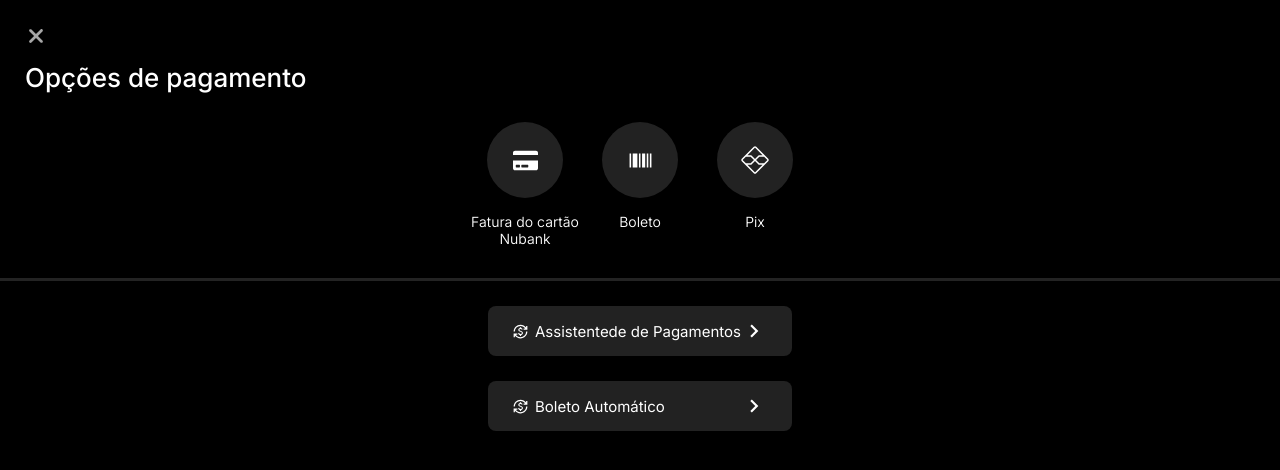
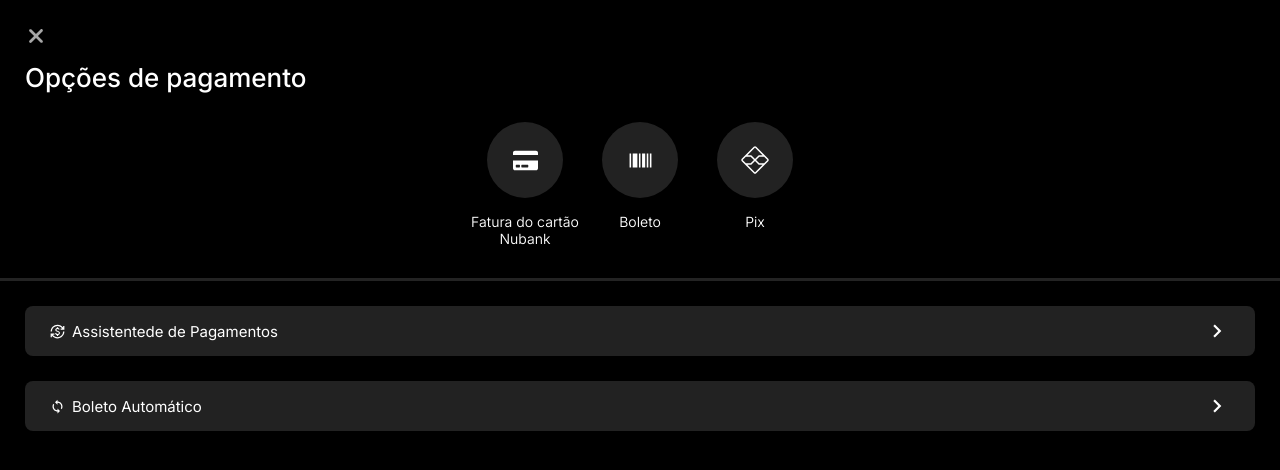
Before and after one commit to gilbertopetrini/nuandroidsn, a React (Vite) app: page /pagar in a window 1280 px wide. Shown: the top 470 px of the page. Built offline with nearby package versions, Linux system fonts and the light colour scheme; no server answers; sample sign-in values are in the browser's storage.

Commit message:
coisaboa101

```diff
--- a/src/pagar.css
+++ b/src/pagar.css
@@ -5,6 +5,17 @@
     justify-content: center;
     align-items: center;
     background-color: black;
+    margin: 0 25px;
+}
+.centralizarpagarballoon{
+    width: 100%;
+    height: fit-content;
+    display: flex;
+    justify-content: center;
+    align-items: center;
+    background-color: black;
+    padding: 0 25px;
+    flex-direction: column;
 }
 .mainPagar{
     height: 100vh;
@@ -106,6 +117,7 @@ width: 115px;
 .iconscolumn{
     display: flex;
     flex-direction: column;
+    width: 100%;
 }
 @media (max-width: 338px) {
   .balloonesq{
--- a/src/pagar.jsx
+++ b/src/pagar.jsx
@@ -50,8 +50,7 @@ function Pagar() {
                         </div>
                     </div>
                 </div>
-                <div className='centralizarpagar'>
-                    <div className='iconscolumn'>
+                <div className='centralizarpagarballoon'>
                         <div className='pagarballoon'>
                             <div className='balloonesq'>
                                 <MdCurrencyExchange/>
@@ -64,14 +63,13 @@ function Pagar() {
 
                         <div className='pagarballoon'>
                             <div className='balloonesq'>
-                                <MdCurrencyExchange/>
+                                <MdOutlineLoop />
                                 <p>Boleto Automático</p>
                             </div>
                             <div className='balloonicon'>
                             <MdKeyboardArrowRight/>
                             </div>
                         </div>
-                    </div>
                 </div>
             </div>
         </motion.div>
```
